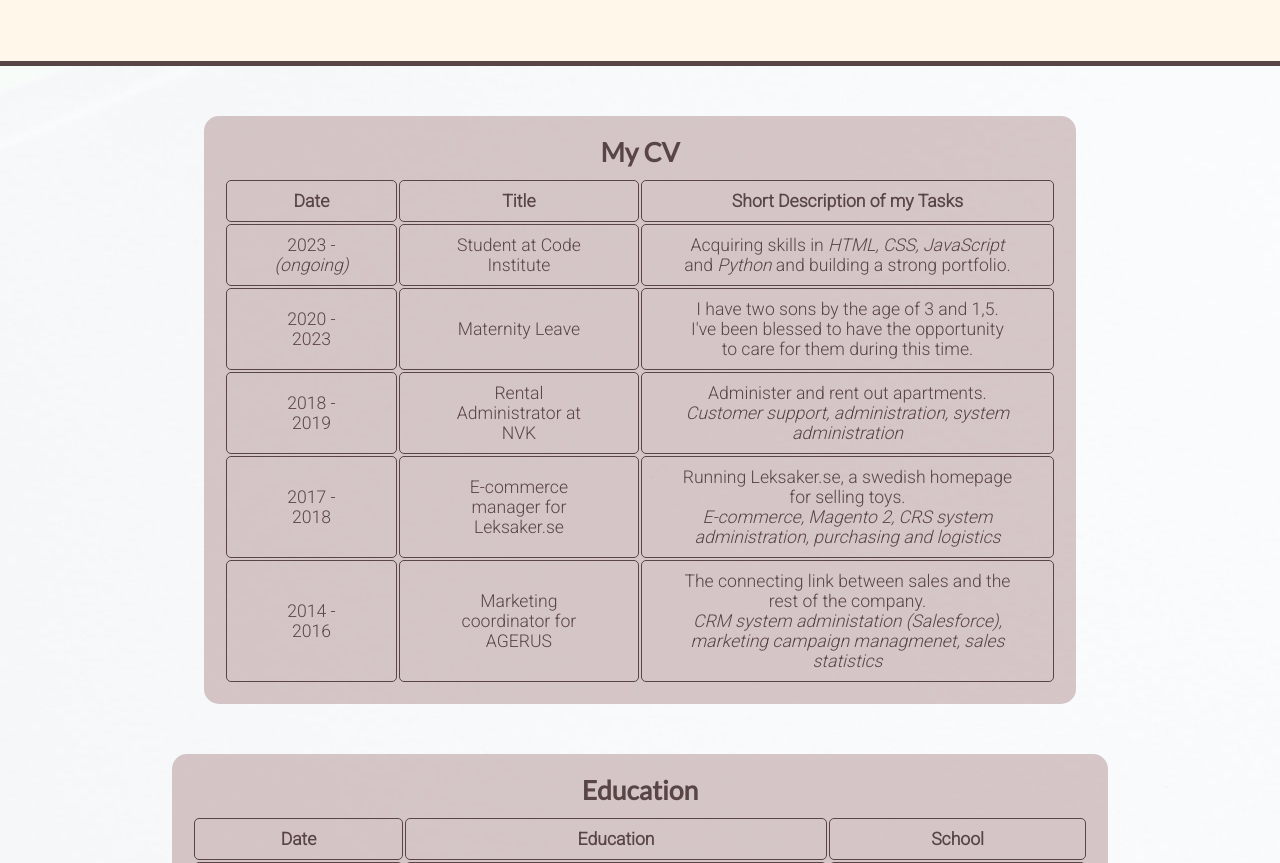
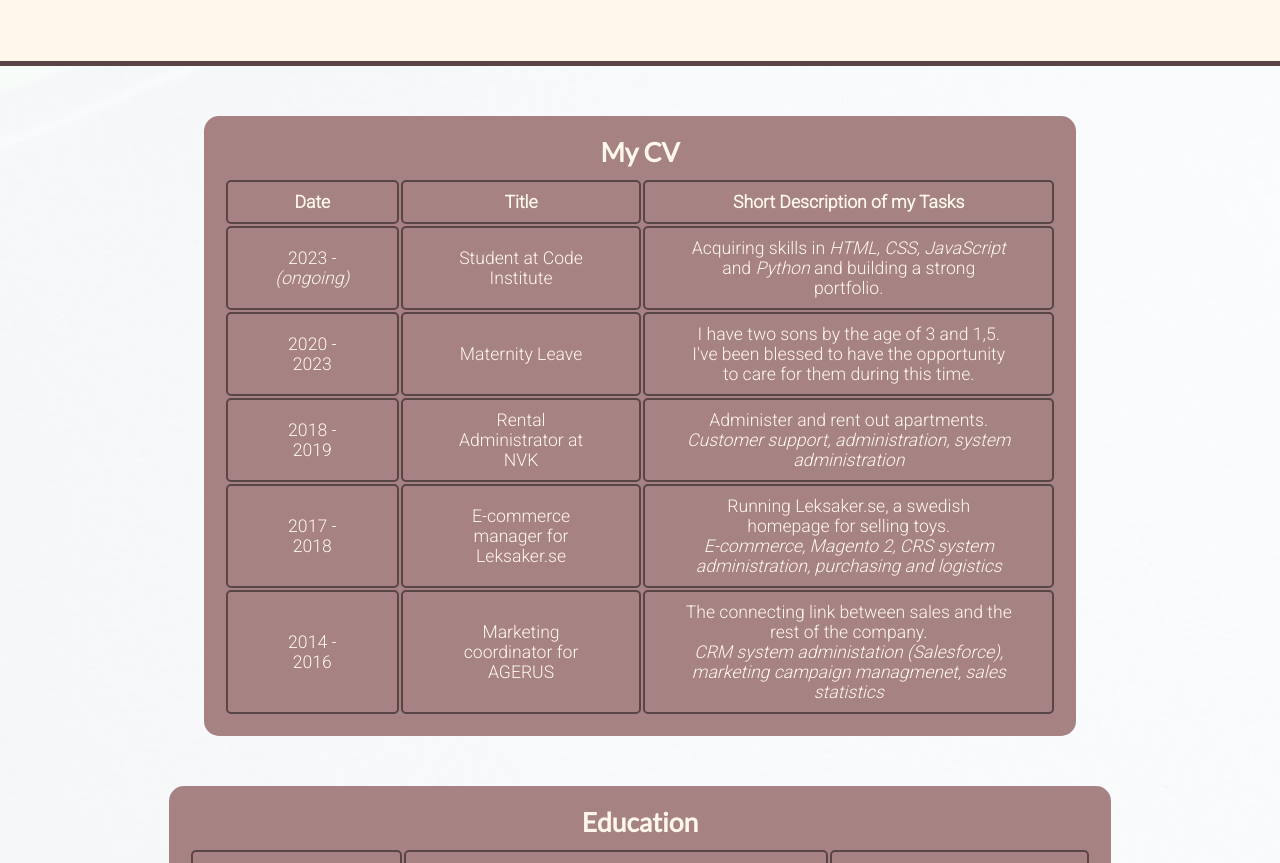
Before and after one commit to BubiniB/cristina-ekqvist-project, a plain HTML site: page experience.html in a window 1280 px wide. Shown: the part 89-952 px from the top of the page. Drawn offline with Linux system fonts and the light colour scheme.

Commit message:
Change style for experience.html

```diff
--- a/assets/css/stylesheet.css
+++ b/assets/css/stylesheet.css
@@ -70,7 +70,7 @@ header {
     background: url(../images/about-img.jpg) no-repeat right;
     object-fit: cover;
     overflow: hidden;
-    background-color: white;
+    background-color: #3a3a3a;
     width: 100%;
     height: auto;
 }
@@ -115,10 +115,11 @@ header {
 
 #experience > #experience-img {
     max-width: 100%;
-    height: 1020px;
+    height: auto;
     background: url(../images/experience-img.jpg) no-repeat;
     overflow: hidden;
     object-fit: cover;
+    background-color: #3a3a3a;
 }
 
 .experience-cv {
@@ -126,7 +127,8 @@ header {
     height: fit-content;
     margin: 50px auto;
     padding: 20px;
-    background-color: rgba(158, 118, 118, .4);
+    background-color: rgba(158, 118, 118, .9);
+    color: #fff8ea;
     border-radius: 15px;
     border-color: #594545;
     font-size: 110%;
@@ -141,7 +143,7 @@ header {
 }
 
 .table td, th {
-    border: 1px solid;
+    border: 2px solid;
     border-radius: 5px;
     border-color: #594545;
 }
--- a/experience.html
+++ b/experience.html
@@ -37,7 +37,7 @@
     <section id="experience">
         <div id="experience-img">
             <div class="experience-cv">
-                <h2>My CV</h2>
+                <h2 class="light-font">My CV</h2>
                 <table class="table">
                     <tr>
                         <th>Date</th>
@@ -78,7 +78,7 @@
             </div>
 
             <div class="experience-cv education">
-                <h2>Education</h2>
+                <h2 class="light-font">Education</h2>
                 <table class="table">
                     <tr>
                         <th>Date</th>
```
